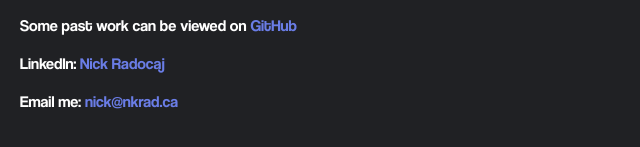
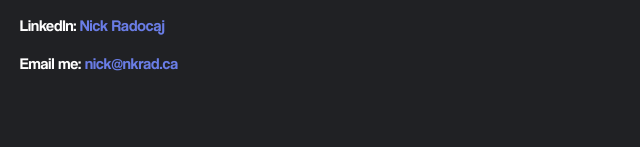
Before and after one commit to nkrad/nkrad.github.io, a plain HTML site: page index.html in a window 1280 px wide. Shown: the part 153-300 px from the top of the page, without its empty margins (0-640 px from the left). Drawn offline with Linux system fonts and the light colour scheme.

Commit message:
removed past work

```diff
--- a/index.html
+++ b/index.html
@@ -33,8 +33,6 @@
       <p>Currently in Co-Op term (May - August 2022)</p>
       <p>Anticipated Graduation Fall 2022</p>
       <br>
-      <p>Some past work can be viewed on <a href="https://github.com/nkrad">GitHub</a></p>
-      <br>
       <p>LinkedIn: <a href="https://www.linkedin.com/in/nkrad/">Nick Radocaj</a></p>
       <br>
       <p>Email me: <a href="mailto:nick@nkrad.ca">nick@nkrad.ca</a></p>
```
